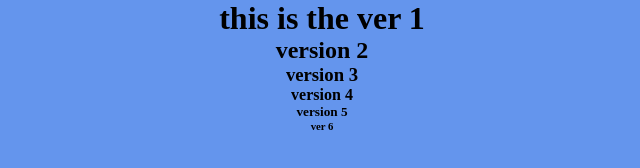
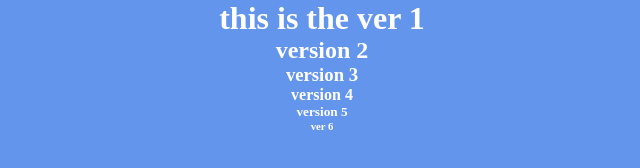
Before and after one commit to mahee8975/index.html, a plain HTML site: page index.html in a window 1280 px wide. Shown: the whole page, without its empty margins (318-958 px from the left). Drawn offline with Linux system fonts and the light colour scheme.

Commit message:
small changes in design

```diff
--- a/style.css
+++ b/style.css
@@ -3,6 +3,6 @@
   box-sizing: border-box;
   margin: 0;
   padding: 0;
-  color: whitegitn ;
+  color: white;
   background-color: cornflowerblue;
 }
```
